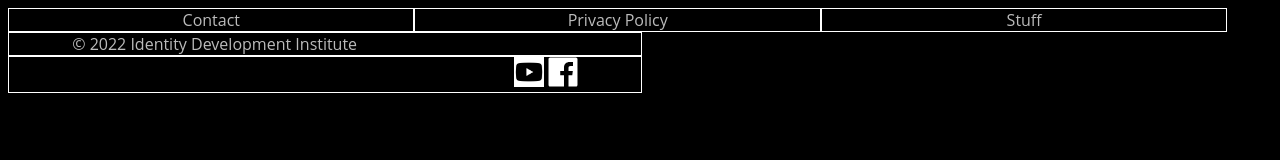
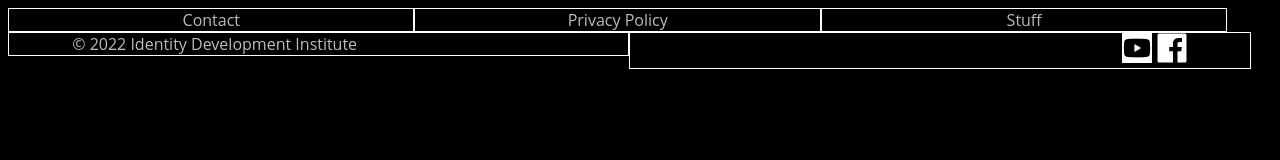
Before and after one commit to healthyi/healthyi.github.io, a plain HTML site: page idi-footer.html in a window 1280 px wide. Drawn offline with Linux system fonts and the light colour scheme.

Commit message:
Update idi-footer.html

```diff
--- a/idi-footer.html
+++ b/idi-footer.html
@@ -31,12 +31,12 @@
         }
         .colleft {
             float: left;
-            width: 45.0%;
+            width: 44.0%;
         }
 
         .colright {
             float: left;
-            width: 45.0%;
+            width: 44.0%;
         }
 
         /* Clear floats after the columns */
```
